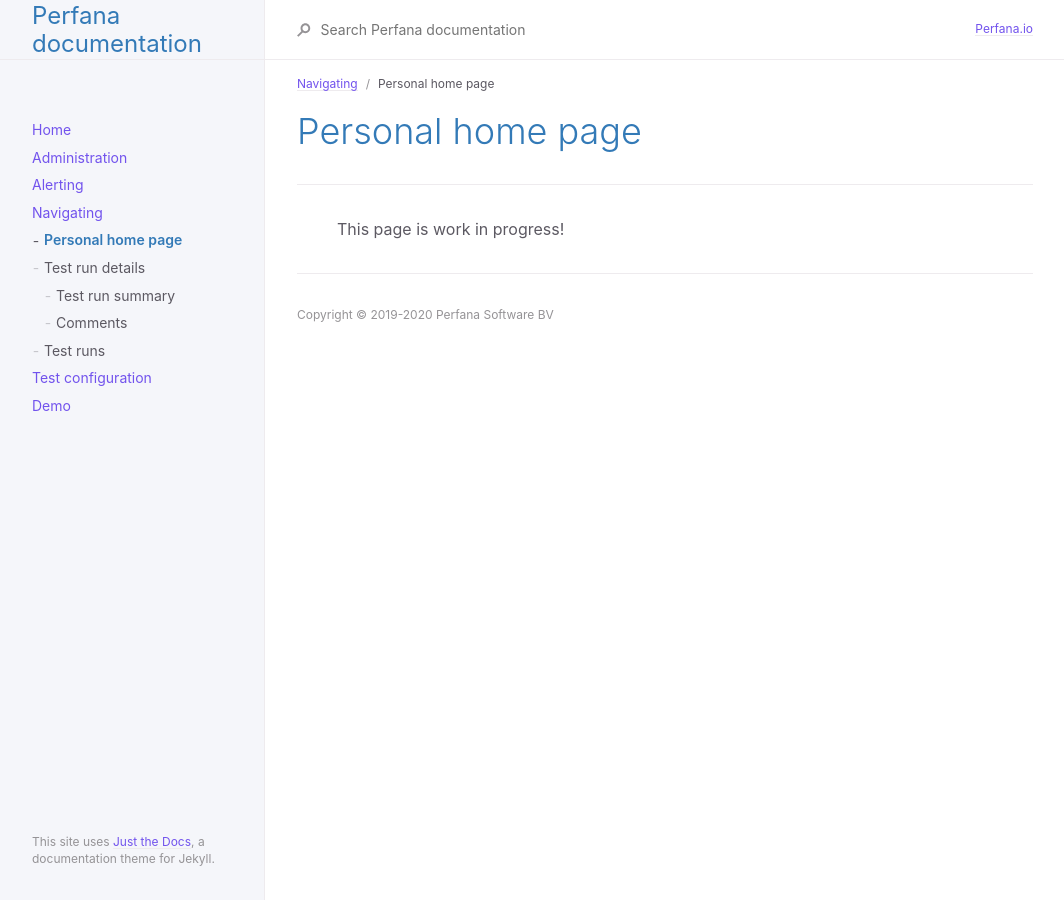
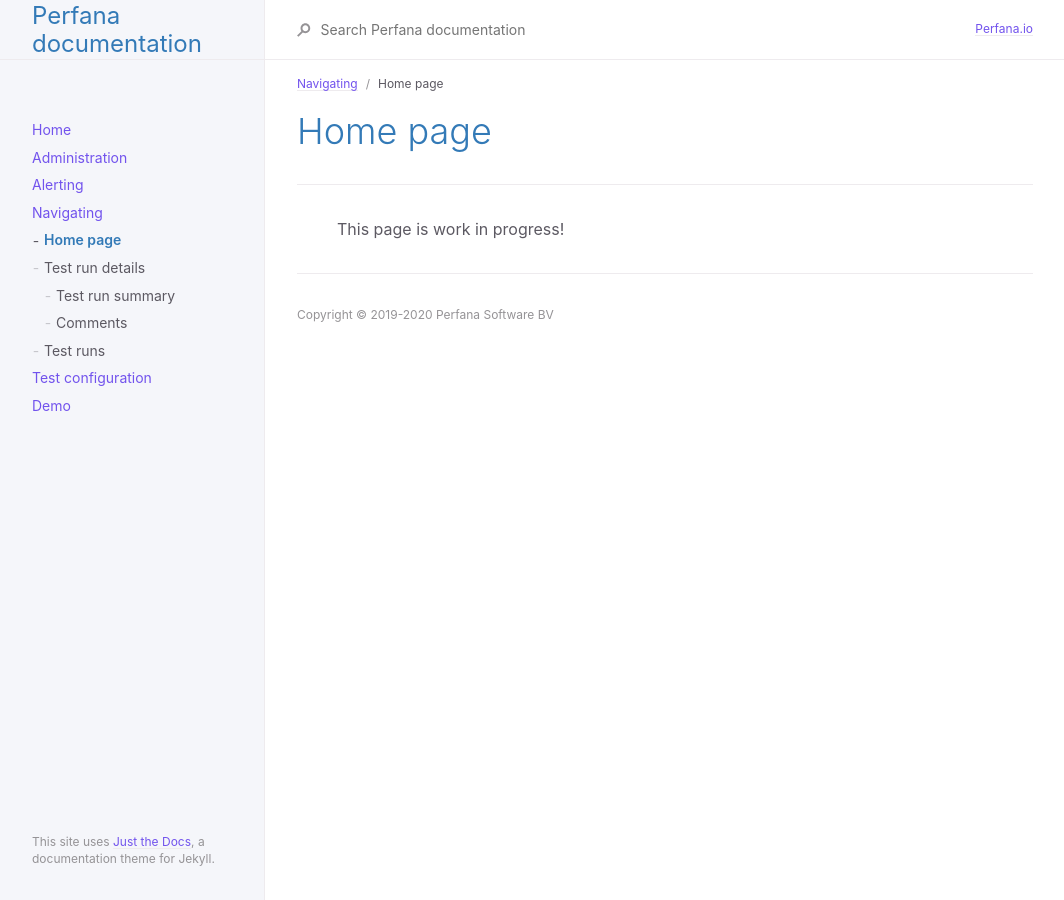
Before and after one commit to perfana/perfana-docs, a Jekyll site: the page built from docs/navigating/landingpage.md, in a window 1280 px wide. Shown: the whole page, without its empty margins (107-1171 px from the left). Built offline with Jekyll 4.4.1, drawn with Linux system fonts in a browser that asks for light colours; our own code applies the rules of GitHub Pages for plain Markdown files.

Commit message:
updated pages

```diff
--- a/docs/navigating/landingpage.md
+++ b/docs/navigating/landingpage.md
@@ -1,11 +1,11 @@
 ---
-title: Personal home page
+title: Home page
 parent: Navigating
 has_children: false
 nav_order: 1
 ---
 
-# Personal home page
+# Home page
 
 ---
 
```
Also changed, not shown: docs/navigating/testrun-comments.md (renamed from docs/navigating/comments.md).
